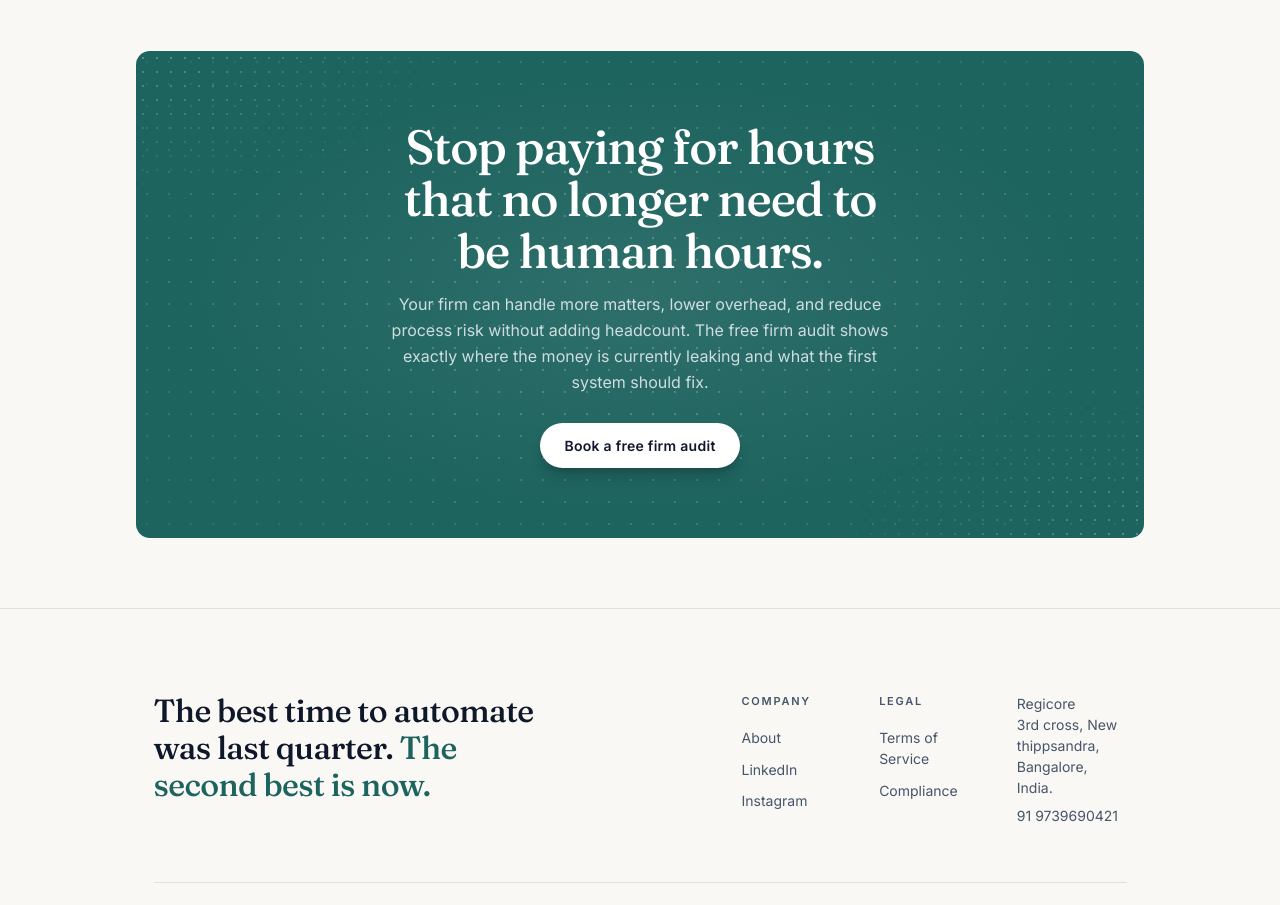
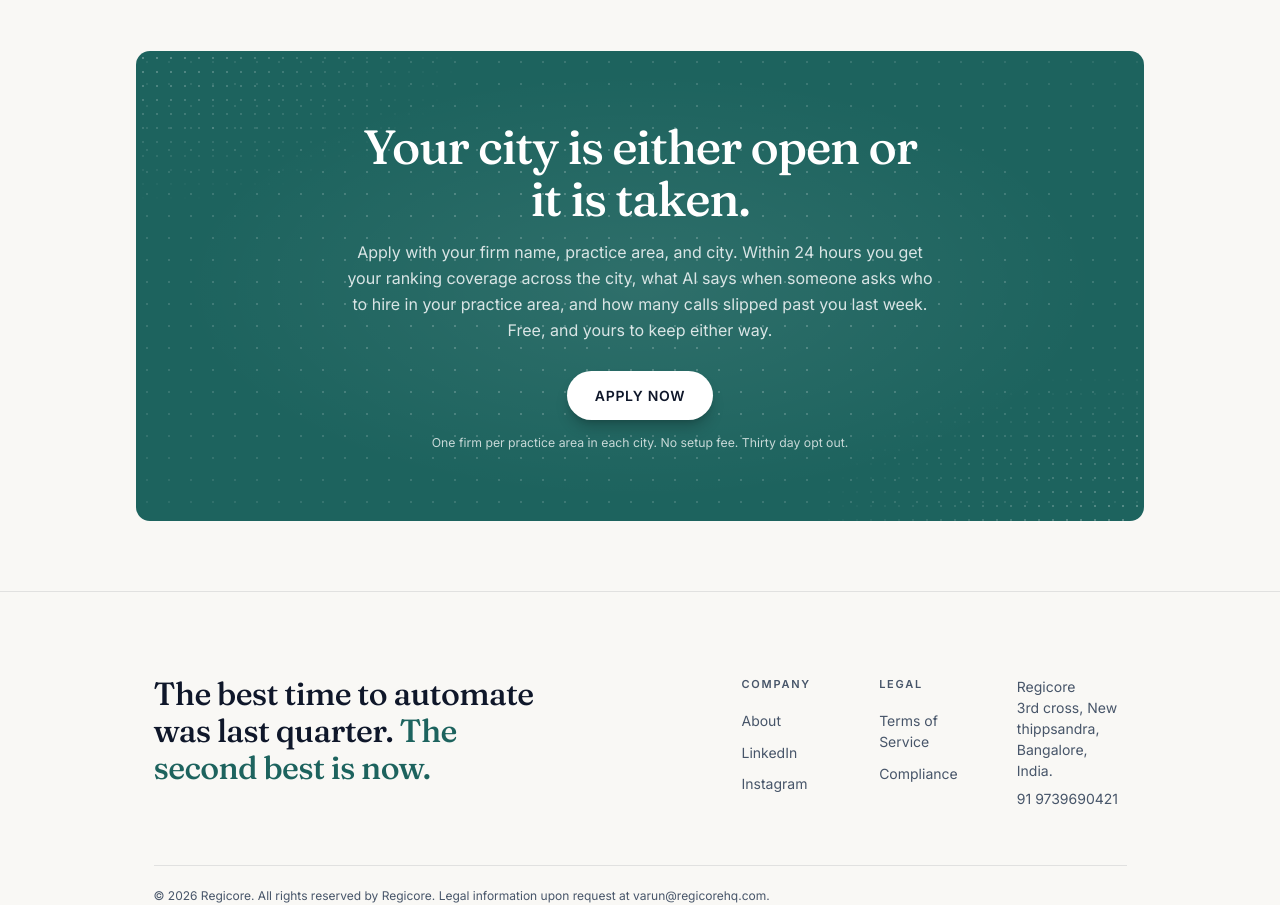
Before and after one commit to spectredad/Regicore, a Next.js app: page / in a window 1280 px wide. Shown: the part 7940-8845 px from the top of the page. Built offline with nearby package versions, Linux system fonts and the light colour scheme.

Commit message:
Update CTA banner copy

```diff
--- a/components/CTABanner.tsx
+++ b/components/CTABanner.tsx
@@ -53,7 +53,7 @@ export default function CTABanner() {
           />
 
           {/* ── Content ── */}
-          <div className="relative z-10 max-w-xl mx-auto">
+          <div className="relative z-10 max-w-2xl mx-auto">
             <motion.h2
               className="font-display text-[32px] sm:text-[42px] md:text-[48px] font-medium leading-[1.08] tracking-[-0.025em] text-white mb-4"
               style={{ color: "#ffffff" }}
@@ -62,18 +62,18 @@ export default function CTABanner() {
               transition={{ delay: 0.1, duration: 0.55, ease: "easeOut" }}
               viewport={{ once: true }}
             >
-              Stop paying for hours that no longer need to be human hours.
+              Your city is either open or it is taken.
             </motion.h2>
 
             <motion.p
               className="text-[15px] sm:text-[16px] leading-relaxed mb-8"
-              style={{ color: "rgba(248,250,252,0.80)" }}
+              style={{ color: "rgba(248,250,252,0.85)" }}
               initial={{ opacity: 0, y: 12 }}
               whileInView={{ opacity: 1, y: 0 }}
               transition={{ delay: 0.18, duration: 0.5, ease: "easeOut" }}
               viewport={{ once: true }}
             >
-              Your firm can handle more matters, lower overhead, and reduce process risk without adding headcount. The free firm audit shows exactly where the money is currently leaking and what the first system should fix.
+              Apply with your firm name, practice area, and city. Within 24 hours you get your ranking coverage across the city, what AI says when someone asks who to hire in your practice area, and how many calls slipped past you last week. Free, and yours to keep either way.
             </motion.p>
 
             <motion.div
@@ -84,10 +84,13 @@ export default function CTABanner() {
             >
               <Link
                 href="https://regicore.com/start"
-                className="inline-flex items-center gap-2 px-7 py-3.5 rounded-full bg-white text-[#0f172a] text-[14px] font-semibold tracking-[0.02em] hover:bg-[#f0efe9] transition-colors duration-250 shadow-lg shadow-black/20"
+                className="inline-flex items-center gap-2 px-8 py-4 rounded-full bg-white text-[#0f172a] text-[13px] sm:text-[14px] font-semibold uppercase tracking-wider hover:bg-[#f0efe9] transition-colors duration-200 shadow-lg shadow-black/20"
               >
-                Book a free firm audit
+                APPLY NOW
               </Link>
+              <p className="mt-4 text-xs sm:text-sm text-white/75 font-body">
+                One firm per practice area in each city. No setup fee. Thirty day opt out.
+              </p>
             </motion.div>
           </div>
         </motion.div>
```
